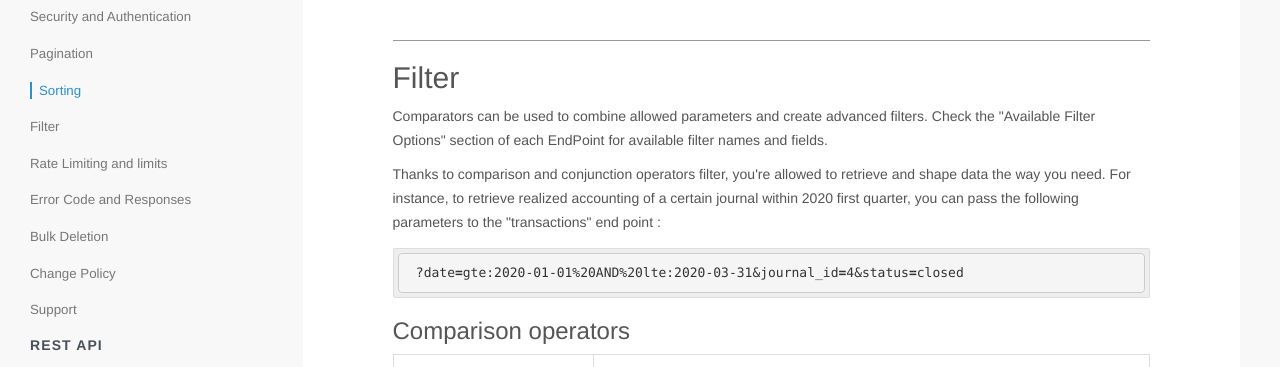
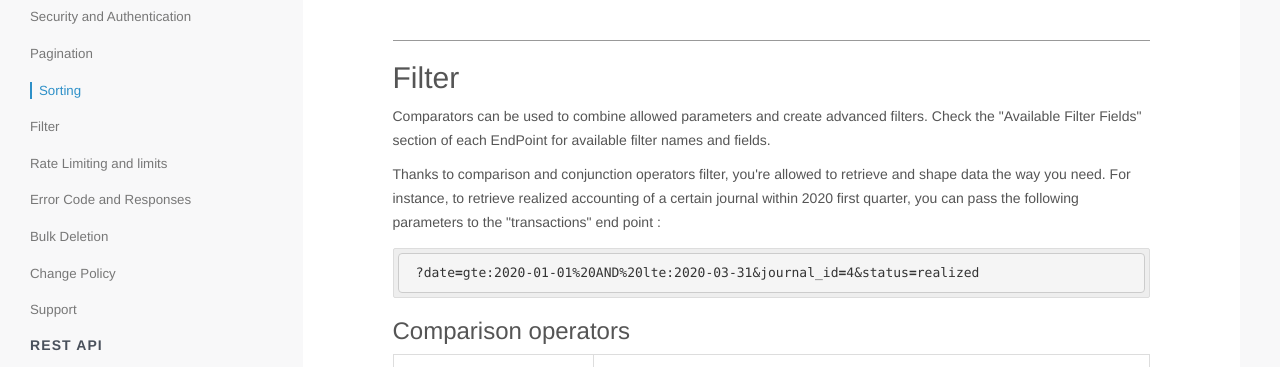
Before and after one commit to myERP/myerp.github.io, a Jekyll site: the page built from index.html, in a window 1280 px wide and 900 px high, scrolled down 3355 px. Shown: the part 152-519 px from the top of the window. Built offline with Jekyll 4.4.1, drawn with Linux system fonts in a browser that asks for light colours; nearby versions of some CDN libraries; Markdown is read by kramdown in place of the engine named in the settings.

Commit message:
Update filter.html
Fix typos

```diff
--- a/_includes/1.0/overview/filter.html
+++ b/_includes/1.0/overview/filter.html
@@ -2,14 +2,14 @@
     <h2>Filter</h2>
     <p>
         Comparators can be used to combine allowed parameters and create advanced filters.
-        Check the "Available Filter Options" section of each EndPoint for available filter names and fields.
+        Check the "Available Filter Fields" section of each EndPoint for available filter names and fields.
     </p>
     <p>
         Thanks to comparison and conjunction operators filter, you're allowed to retrieve and shape data the way you need.
         For instance, to retrieve realized accounting of a certain journal within 2020 first quarter,
         you can pass the following parameters to the "transactions" end point :
     </p>
-    {% highlight bash %} ?date=gte:2020-01-01%20AND%20lte:2020-03-31&journal_id=4&status=closed {% endhighlight %}
+    {% highlight bash %} ?date=gte:2020-01-01%20AND%20lte:2020-03-31&journal_id=4&status=realized {% endhighlight %}
 
     <h3 id="comparisonfilter">Comparison operators</h3>
     <table class="table table-bordered table-striped">
```
